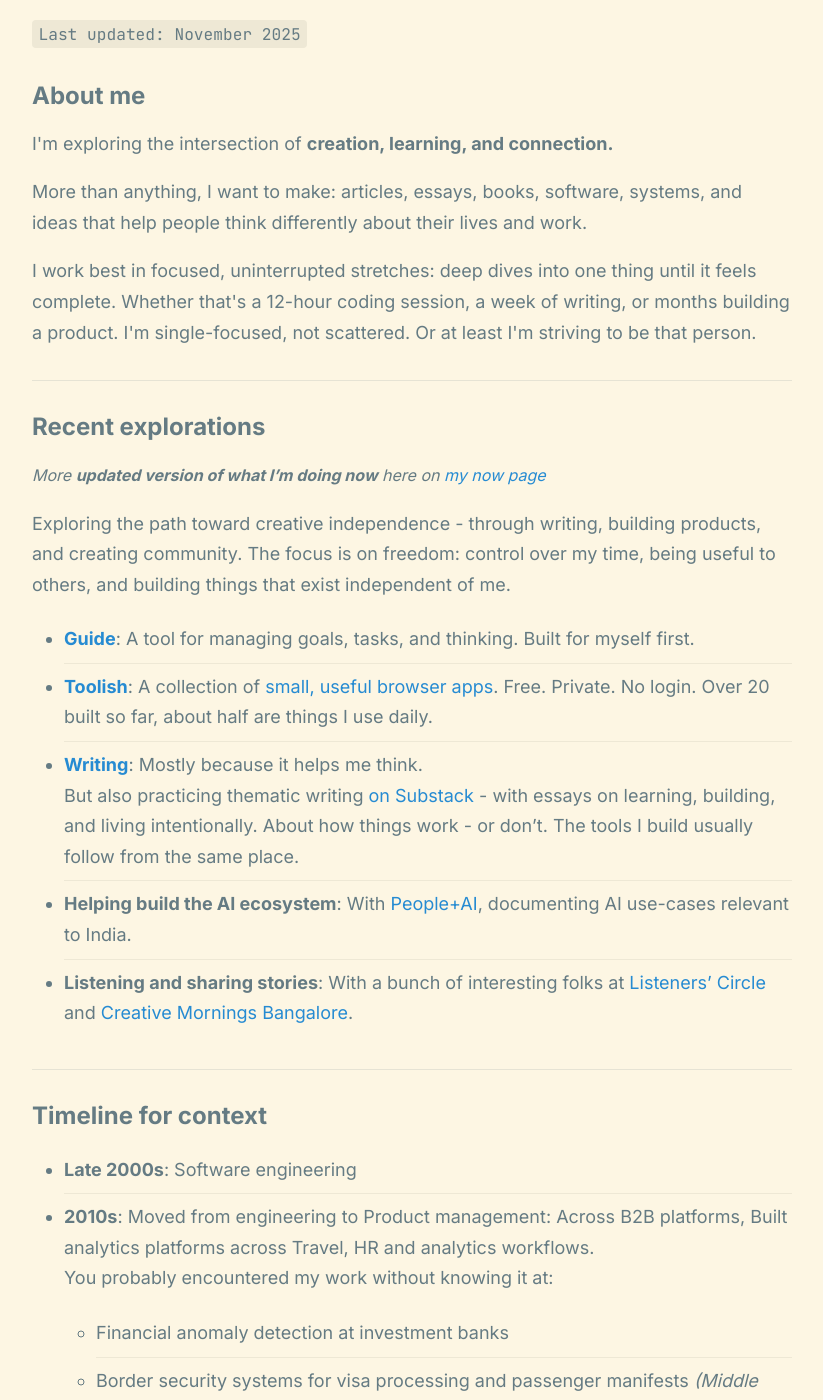
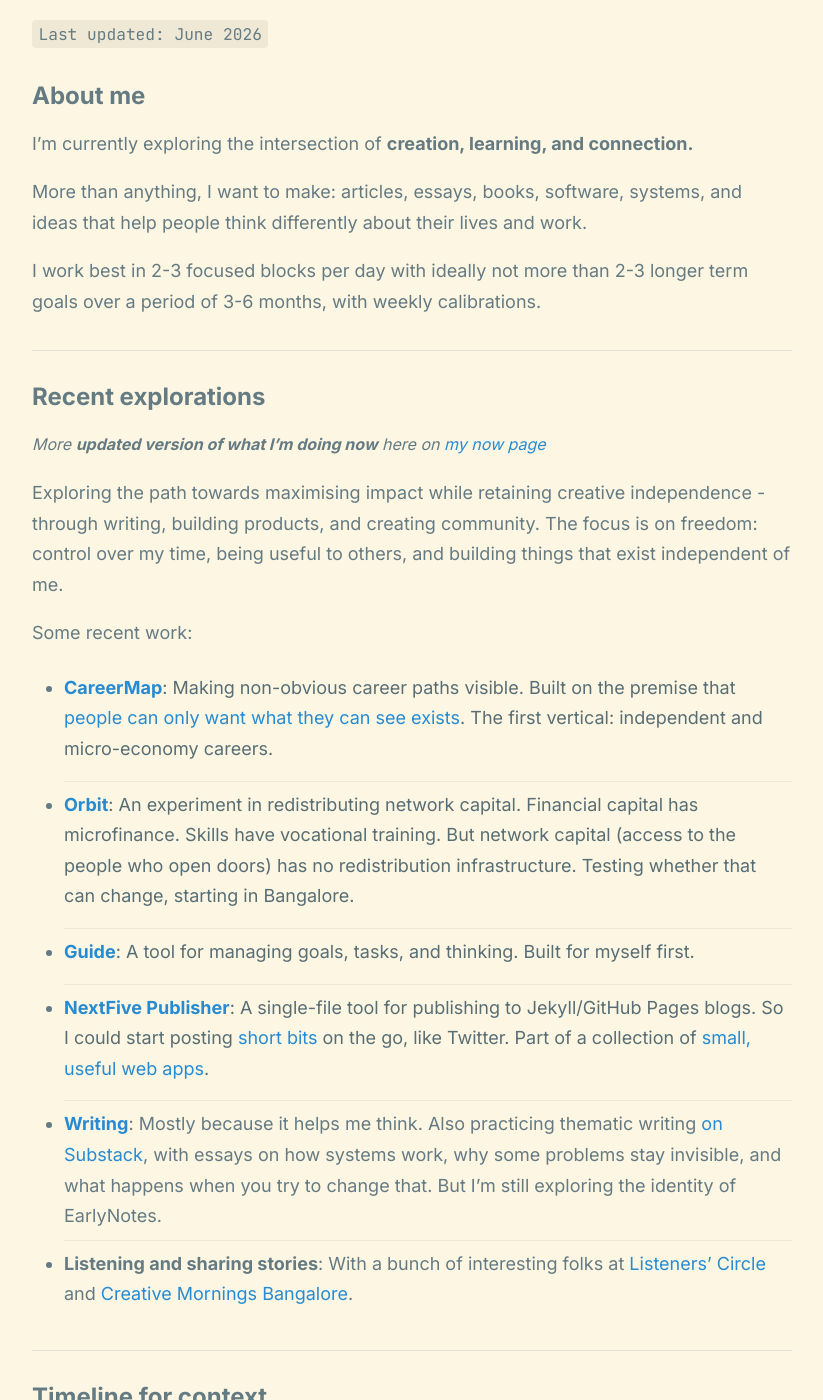
Before and after one commit to heyamitkmr/heyamitkmr.github.io, a Jekyll site: the page built from about.md, in a window 1280 px wide and 1400 px high, scrolled down 384 px. Shown: the whole window, without its empty margins (228-1051 px from the left). Built offline with Jekyll 4.4.1, drawn with Linux system fonts in a browser that asks for light colours; a script that is not in the unit is left out; some of the changed text lies outside the part shown.

Commit message:
About and Now updates

````diff
--- a/about.md
+++ b/about.md
@@ -8,12 +8,15 @@
 This is where I write about myself without needing it to be useful. Putting this here also makes it easier for me to copy and paste the following when asked. <br>
 <span style="font-size: 14px">_Credit for the note: [Sloane](https://www.sloanecrosley.com/consulting)_</span>
 
-```Last updated: November 2025```
+`Last updated: June 2026`
 
 ### **About me**
-<p>I'm exploring the intersection of <b>creation, learning, and connection.</b> </p>
-<p>More than anything, I want to make: articles, essays, books, software, systems, and ideas that help people think differently about their lives and work.</p>
-<p>I work best in focused, uninterrupted stretches: deep dives into one thing until it feels complete. Whether that's a 12-hour coding session, a week of writing, or months building a product. I'm single-focused, not scattered. Or at least I'm striving to be that person.</p>
+
+I'm currently exploring the intersection of **creation, learning, and connection.**
+
+More than anything, I want to make: articles, essays, books, software, systems, and ideas that help people think differently about their lives and work.
+
+I work best in 2-3 focused blocks per day with ideally not more than 2-3 longer term goals over a period of 3-6 months, with weekly calibrations.
 
 ---
 
@@ -21,12 +24,19 @@
 
 <span style="font-size: 16px">_More **updated version of what I'm doing now** here on [my now page](/now)_</span>
 
-Exploring the path toward creative independence - through writing, building products, and creating community. The focus is on freedom: control over my time, being useful to others, and building things that exist independent of me.
+Exploring the path towards maximising impact while retaining creative independence - through writing, building products, and creating community. The focus is on freedom: control over my time, being useful to others, and building things that exist independent of me.
 
-- **[Guide](https://blog.nextfive.in/guide/)**: A tool for managing goals, tasks, and thinking. Built for myself first.
-- **[Toolish](https://www.nextfive.in/chapter-4)**: A collection of [small, useful browser apps](https://blog.nextfive.in/products/). Free. Private. No login. Over 20 built so far, about half are things I use daily.
-- **[Writing](/writing)**: Mostly because it helps me think. <br>But also practicing thematic writing [on Substack](https://earlynotes.substack.com/) - with essays on learning, building, and living intentionally. About how things work - or don't. The tools I build usually follow from the same place.
-- **Helping build the AI ecosystem**: With [People+AI](https://pplus.ai/usecasegarden), documenting AI use-cases relevant to India.
+Some recent work:
+
+- **[CareerMap](https://careermap.nextfive.in/)**: Making non-obvious career paths visible. Built on the premise that [people can only want what they can see exists](https://nextfive.xyz/blog/2026/04/11/careermap.html). The first vertical: independent and micro-economy careers.
+
+- **[Orbit](https://nextfive.xyz/orbit)**: An experiment in redistributing network capital. Financial capital has microfinance. Skills have vocational training. But network capital (access to the people who open doors) has no redistribution infrastructure. Testing whether that can change, starting in Bangalore.
+
+- **[Guide](https://guide.nextfive.in/)**: A tool for managing goals, tasks, and thinking. Built for myself first.
+
+- **[NextFive Publisher](https://nextfive.xyz/projects/)**: A single-file tool for publishing to Jekyll/GitHub Pages blogs. So I could start posting [short bits](https://nextfive.xyz/bits/) on the go, like Twitter. Part of a collection of [small, useful web apps](https://blog.nextfive.in/products/).
+
+- **[Writing](https://nextfive.xyz/writing)**: Mostly because it helps me think. Also practicing thematic writing [on Substack](https://earlynotes.substack.com/), with essays on how systems work, why some problems stay invisible, and what happens when you try to change that. But I'm still exploring the identity of EarlyNotes.
 - **Listening and sharing stories**: With a bunch of interesting folks at [Listeners' Circle](https://www.meetup.com/listeners-circle-bangalore/) and [Creative Mornings Bangalore](https://www.creativemornings.com/cities/BLR).
 
 ---
@@ -34,25 +44,26 @@
 ### **Timeline for context**
 
 - **Late 2000s**: Software engineering
-- **2010s**: Moved from engineering to Product management: Across B2B platforms, Built analytics platforms across Travel, HR and analytics workflows.<br>
+- **2010s**: Moved from engineering to Product management: Across B2B platforms. Built analytics platforms across Travel, HR and analytics workflows.<br>
 You probably encountered my work without knowing it at:
-    - Financial anomaly detection at investment banks
-    - Border security systems for visa processing and passenger manifests _(Middle East, Southeast Asia, Australia)_
-    - Modern reporting for Human Capital Management _(17% chance your US-based company uses it)_
-    - NLP solutions for data de-duplication and survey analysis
-    - ServiceNow platform analytics _(if you've raised a support ticket at work, there's a good chance)_
+  * Financial anomaly detection at investment banks
+  * Border security systems for visa processing and passenger manifests _(Middle East, Southeast Asia, Australia)_
+  * Modern reporting for Human Capital Management *(17% chance your US-based company uses it)*
+  * NLP solutions for data de-duplication and survey analysis
+  * ServiceNow platform analytics *(if you've raised a support ticket at work, there's a good chance)*
 - **2025 - Now**: Deliberate exploration beyond full-time employment: Tinkering, building, writing. Testing ideas. Learning to earn without salary.
 
 ---
 
 ### **What I'm drawn to**
 
-* **People who stretch, strive, and grow.** I connect with curious folks exploring their own paths. Less interested in comfort-seeking.
-* **Storytelling and writing.** How to communicate ideas clearly. How narratives shape thinking.
-* **Making things.** Articles, essays, software, systems, ideas that help people think differently. But especially tools that help people be more organized and intentional.
-* **Serendipity and novel experiences.** Meeting interesting people. Traveling. Conversations that shift perspective.
-* **Systems thinking.** Creating structures - whether in apps, communities, or workflows - that make things work better.
-* **Photography.** I'm currently interested in interplay of contrasts - of subjects, themes, colors, light and more. Gravitating towards slice-of-life frames these days. I've been shooting seriously for years. My work is at [Flickr](https://www.flickr.com/photos/proxygeek/).
+- **People who stretch, strive, and grow.** I connect with curious folks exploring their own paths.
+- **Storytelling and writing.** How to communicate ideas clearly. How narratives shape thinking.
+- **Making things.** Articles, essays, software, systems, ideas that help people think differently. But especially tools that help people navigate complexity and make better decisions.
+- **Serendipity and novel experiences.** Meeting interesting people. Traveling. Conversations that shift perspective.
+- **Systems thinking.** Creating structures - whether in apps, communities, or workflows — that make things work better.
+
+- **Photography.** I'm always interested in the interplay of contrasts - of subjects, themes, colors, light. Gravitating towards slice-of-life frames. My work is at [Flickr](https://www.flickr.com/photos/proxygeek/).
 
 <a data-flickr-embed="true" href="https://www.flickr.com/photos/proxygeek/27622262437/" title="20180505-DSC_3361.jpg"><img src="https://live.staticflickr.com/1745/27622262437_d9d213565b_t.jpg" width="100" height="66" alt="20180505-DSC_3361.jpg"/></a><script async src="//embedr.flickr.com/assets/client-code.js" charset="utf-8"></script>
 <a data-flickr-embed="true" href="https://www.flickr.com/photos/proxygeek/39673705112/" title=":)"><img src="https://live.staticflickr.com/4718/39673705112_d2ab3cbeff_t.jpg" width="100" height="66" alt=":)"/></a><script async src="//embedr.flickr.com/assets/client-code.js" charset="utf-8"></script>
@@ -67,7 +78,6 @@
 
 ### **How I Work**
 
-<p>I'm a minimalist with my time, attention, and tools. I use what works: simple text editors, open-source tools, distraction-free environments. I avoid dependency on platforms or companies that don't align with my long-term interests.</p>
 <p>I prefer <b>one-on-one conversations</b> over group hangouts. Quality over quantity of connection.</p>
 <p>I'm deliberate about my choices. I don't believe in "I can't help the way I am." Life is something you design, not something that happens to you.</p>
 <p>I hate wasting time. Hours matter. I imagine my time as valuable - worth protecting - and ask myself what's worth that investment. Though I often feel like I make wrong choices. But I have also noticed a tendency to judge myself harshly. I'm working on both. </p>
@@ -75,6 +85,7 @@
 ---
 
 ### **What matters to me**
+
 - **Autonomy**: Control over my time and what I work on.
 - **Usefulness**: My work should help people in some immediate, real way.
 - **Durability**: Creating things that outlast me. Writing, software, ideas that stand independent of my presence.
@@ -82,28 +93,20 @@
 - **Genuine connection**: Real conversations with people doing interesting things.
 
 ### **What doesn't matter**
+
 - Money as a metric of success _(i.e. beyond financial freedom to choose my work and occasional indulgences)_.
 - Fitting in or following the expected path.
 
 ---
 
 ### **Life philosophy**
-<p>I'm skeptical of fixed beliefs - the opposite of what I believe is probably also true. But I live by a few consistent principles:</p>
+<p>I'm skeptical of fixed beliefs - the opposite of what I believe is probably also true. But currently trying to be more aligned with these principles:</p>
+
 - **Action over planning.** Move fast from thinking to doing. You discover what matters by trying. Something I've struggled with. Getting better.
 - **Focus.** Say no ruthlessly. Protect time for what matters. Working on this.
 - **Iterative improvement.** Done is better than perfect. Iterate toward better.
 - **Be useful.** Help people. Make things people need.
-- **[Dailyish](https://earlynotes.substack.com/p/showing-up-dailyish) is consistent.** You don't need perfection. 3-4 times a week is real consistency.
-
----
-
-### **Currently exploring**
-
-**Resetting relationship with money.**  Learning to create work people actually want to pay for. Unlearning the salary mindset.
-
-**Public living room concept.** No-hustle spaces where people gather around ideas. Still forming. Looking for the right people in Bangalore. [Let's talk](#lets-talk) if that interests you too.
-
-**Public storytelling.** TEDx talks, essays, reaching people beyond my immediate circle.
+- **[Dailyish](https://earlynotes.substack.com/p/showing-up-dailyish) is consistent.** You don't need perfection. 3-4 times a week is consistent enough.
 
 ---
 
@@ -115,7 +118,7 @@
 
 **Narratives.** How stories shape thinking and decisions.
 
-**Running.** Recently did 21km in 2 hours 17 minutes. Nothing record-breaking. But mine. [Read about it](https://world.hey.com/akumar/showing-up-dailyish-0568c517).
+**Running.** Have gotten past 21km mark in 2 hours 15 minutes a few times now. Nothing record-breaking. But mine. [Read about it](https://world.hey.com/akumar/showing-up-dailyish-0568c517).
 
 ---
 
@@ -125,12 +128,13 @@
 So for me it's more about _"What can I build or write that matters to me and helps others?"_<br>
 I'm taking my time with that.
 
+[More here](https://www.nextfive.xyz/now)
+
 ---
 
 ### **Let's talk**
 
-**Questions? Thoughts? Coffee?**
-Just reach out. I always love a good conversation.
+**Questions? Thoughts? Coffee?** Just reach out. I always love a good conversation.
 
 **Email**:  <img src="/assets/images/ref/contact.svg" style="vertical-align: text-bottom; margin: 0; display: inline; box-shadow: none;" width="250" /> <br>
 **Schedule time**: [cal.com/amitkumar](https://cal.com/amitkumar)
--- /dev/null
+++ b/archive/now20260401.md
@@ -0,0 +1,67 @@
+---
+layout: default
+title: "What am I doing Now"
+permalink: /now/
+---
+Basically what I'm focused on at this point in my life. <br><span style="font-size: 14px">_Inspired by [https://nownownow.com/about](https://nownownow.com/about)_ </span>
+<br><br>
+```Last updated: March 2026```
+
+
+## How have I been?
+
+Q1 coming to an end. Last 1 month have been busy with 1 project or another. In a good way that comes from juggling 3-4 fun things at a time.
+
+In that sense - I realised that _**I am actually closer to the goal of an ideal life that I had imagined for myself couple of years back.**_ Scales differ. Not really attending mega-conferences yet. Neither heading out to Bali with like-minded friends to just "chill". But I _have_ been travelling. And writing. And [having fun](/bits/2026/03/10/unused-brain.html) with [projects](/bits/2026/03/22/nextfive-publisher-is-now-live.html) at [different stages of completion](/bits/2026/03/15/public-living-room.html). Meeting new people, having fun experiences and good conversations.
+
+March has been good. I needed the change of pace these last 3 weeks.
+
+Two things are absorbing most of my builder energy. One is a tool for making the career landscape actually visible. Not like job boards or LinkedIn's _blech!_ feed. But closer to a map of the full terrain. The other is the Public Living Room experiment - a drop-in space for makers and thinkers, no agenda, just interesting people and ideas. Face to face. Outreach is underway. An urban historian and architect I met recently has become an unexpected collaborator-adjacent person in this.
+
+Running is back on schedule. Getting better with spoken Kannada. Writing has taken a back-seat.
+
+Still in Bangalore. Still finding it generative.
+
+<a name="picasa"></a>
+_P.S:_ _Oh...and one more thing: Had fun running [Picasa](https://picasa.google.com/) using [Bottles](https://usebottles.com/) :)_
+<p align="center">
+  <img src="/assets/images/bits/snapseed_test_picasa.jpg" width="1200"> <br>
+  <span style="font-size: 14px;"><i>Picasa was a lovely software which, among other things, allowed you to create stacks like these.</i></span>
+</p>
+<br>
+
+### The big three:
+
+1. **Writing the book has taken a backseat. (Earlier deadline was: June 2026)**
+  - Been practically absent from [Substack](https://earlynotes.substack.com/)";
+  - Moved away from [my Hey blog](https://world.hey.com/akumar) for good, having migrated everything here at [nextfive.xyz](http://new.nextfive.xyz/)
+  - Still planning to self-publish via KDP / Pothi; Earlier dealine of June 2026 no longer seems doable, unless I take it as just a task to complete
+
+2. **Learning to earn without a salary** (my version of financial independence)
+  - Also stalled: Experimenting with different income streams through process / automation consulting for NGOs and small schools. Lack of outreach after the couple of lukewarm responses.
+  - Exploring real-estate investment opportunities has been more time intensive than they should be. Going slow. Will continue till April 2026.
+
+3. And the initial leg-work on **systems for people to expand what they can become**. The community building around Public Living Room concept - connecting interesting people around ideas and projects - will be part of these systems. Hopefully I'll have more to share on this one in coming weeks.
+
+---
+
+### **Recently read:**
+1. **[The Almanack of Naval Ravikant](https://www.navalmanack.com/)** compiled by Eric Jorgenson: Found myself arguing with almost every 3rd page of the book and agreeing with some point every other 4th page. Quite engaging and thought provoking, especially if you are in a certain frame of mind.
+
+2. **[Thank you for Arguing](https://www.goodreads.com/book/show/151751.Thank_You_for_Arguing)** by Jay Heinrichs: The author's general tone started grating on me a bit after a couple of chapters. But not enough to prevent me from finishing. And good reminders on what makes for good persuasive cases beyond logic - like Pathos and Ethos. That is - the emotions and your own personality as perceived by your audience. Decent read.
+<span style="display: block; text-align: right; font-size: 14px; font-weight: bold; font-style: italic;">
+    (Here's some other stuff <a href="/read" target="_blank" style="font-size: inherit; font-weight: inherit; font-style: inherit;color: var(--nav-link-color);"> I have read </a>)
+</span>
+
+### **And watched:**
+1. **[Drive Away Dolls](https://en.wikipedia.org/wiki/Drive-Away_Dolls)**: Continuing on my journey with Ethan Coen / Tricia Cooke trilogy. Expectedly bizzare sequences and funny. The one scene with Matt Damon for example...
+
+![](/assets/images/bits/drive_away_dolls.png)
+
+2. **[Dhurandhar](https://en.wikipedia.org/wiki/Dhurandhar)**: A surprisingly well made Bollywood action flick with gritty action sequences and did not feel as long as it is. Also, plenty of dog-whistles - like framing things as _"Hindus vs Pakistan"_. The framing of _"prev-govts-corrupt-current-govt-strong"_ is done smoothly :P Despite all these though, pretty different movie. Soundtracks are nice too.
+
+Also _**Send Help**_ and _**Zootopia - 2**_
+
+<span style="display: block; text-align: right; font-size: 14px; font-weight: bold; font-style: italic;">
+    (Here's some other stuff <a href="/watched" target="_blank" style="font-size: inherit; font-weight: inherit; font-style: inherit; color: var(--nav-link-color);"> I have watched </a>)
+</span>
--- a/now.md
+++ b/now.md
@@ -5,47 +5,52 @@
 ---
 Basically what I'm focused on at this point in my life. <br><span style="font-size: 14px">_Inspired by [https://nownownow.com/about](https://nownownow.com/about)_ </span>
 <br><br>
-```Last updated: March 2026```
+```Last updated: June 2026```
 
 
 ## How have I been?
 
-Q1 coming to an end. Last 1 month have been busy with 1 project or another. In a good way that comes from juggling 3-4 fun things at a time.
+Midyear. Things have moved faster than I expected at the start of Q2. Two projects that were ideas in Q1 now have working prototypes, public pages, and some real conversations happening around them. The work feels more directional than it did a few months ago. Happy that it's more in "testing specific hypotheses" phase than "thinking of this idea" phase.
 
-In that sense - I realised that _**I am actually closer to the goal of an ideal life that I had imagined for myself couple of years back.**_ Scales differ. Not really attending mega-conferences yet. Neither heading out to Bali with like-minded friends to just "chill". But I _have_ been travelling. And writing. And [having fun](/bits/2026/03/10/unused-brain.html) with [projects](/bits/2026/03/22/nextfive-publisher-is-now-live.html) at [different stages of completion](/bits/2026/03/15/public-living-room.html). Meeting new people, having fun experiences and good conversations.
-
-March has been good. I needed the change of pace these last 3 weeks.
-
-Two things are absorbing most of my builder energy. One is a tool for making the career landscape actually visible. Not like job boards or LinkedIn's _blech!_ feed. But closer to a map of the full terrain. The other is the Public Living Room experiment - a drop-in space for makers and thinkers, no agenda, just interesting people and ideas. Face to face. Outreach is underway. An urban historian and architect I met recently has become an unexpected collaborator-adjacent person in this.
-
-Running is back on schedule. Getting better with spoken Kannada. Writing has taken a back-seat.
-
+Still juggling 3-4 things. But related.
 Still in Bangalore. Still finding it generative.
 
-<a name="picasa"></a>
-_P.S:_ _Oh...and one more thing: Had fun running [Picasa](https://picasa.google.com/) using [Bottles](https://usebottles.com/) :)_
-<p align="center">
-  <img src="/assets/images/bits/snapseed_test_picasa.jpg" width="1200"> <br>
-  <span style="font-size: 14px;"><i>Picasa was a lovely software which, among other things, allowed you to create stacks like these.</i></span>
-</p>
-<br>
+---
 
 ### The big three:
 
-1. **Writing the book has taken a backseat. (Earlier deadline was: June 2026)**
-  - Been practically absent from [Substack](https://earlynotes.substack.com/)";
-  - Moved away from [my Hey blog](https://world.hey.com/akumar) for good, having migrated everything here at [nextfive.xyz](http://new.nextfive.xyz/)
-  - Still planning to self-publish via KDP / Pothi; Earlier dealine of June 2026 no longer seems doable, unless I take it as just a task to complete
+1. **CareerMap + Orbit**
 
-2. **Learning to earn without a salary** (my version of financial independence)
-  - Also stalled: Experimenting with different income streams through process / automation consulting for NGOs and small schools. Lack of outreach after the couple of lukewarm responses.
-  - Exploring real-estate investment opportunities has been more time intensive than they should be. Going slow. Will continue till April 2026.
+   CareerMap is about surfacing non-traditional careers and paths to them. [V1 is live](https://careermap.nextfive.in) now and a bunch of new updates planned soon.
 
-3. And the initial leg-work on **systems for people to expand what they can become**. The community building around Public Living Room concept - connecting interesting people around ideas and projects - will be part of these systems. Hopefully I'll have more to share on this one in coming weeks.
+   Orbit is the companion experiment: network capital has no redistribution infrastructure. Financial capital has microfinance, skills have vocational training, but access to the right people remains deeply unequal. Testing whether that can change, starting small in Bangalore. More at [nextfive.xyz/orbit](https://nextfive.xyz/orbit).
+
+2. **Writing is quieter in general over last 2 months**
+
+   EarlyNotes on Substack is quiet. The book is formally shelved for now. Not abandoned entirely -  just being honest with myself that it's not where I'm finding the energy.
+
+   But planning more essays as proof-of-work for the ideas: "You Can't Want What You Can't See" was one such piece, written alongside building CareerMap.
+
+3. **Finding the right next thing**
+
+   The sabbatical is producing ideas, tools, and conversations. Learning more and more about AI Safety and AI agents. Good momentum.
+
+---
+
+### **Running, Kannada, and the rest**
+
+Trying to get started with running after a 2 months break.
+
+Kannada is actually starting to click in real conversation. But progress and practice has stalled. Need to resume.
+
+Photography intermittently. Always. Did a photo-walk this month after what seems like years!
 
 ---
 
 ### **Recently read:**
+
+`[Not updated since March: But currently enjoying Asterix]`
+
 1. **[The Almanack of Naval Ravikant](https://www.navalmanack.com/)** compiled by Eric Jorgenson: Found myself arguing with almost every 3rd page of the book and agreeing with some point every other 4th page. Quite engaging and thought provoking, especially if you are in a certain frame of mind.
 
 2. **[Thank you for Arguing](https://www.goodreads.com/book/show/151751.Thank_You_for_Arguing)** by Jay Heinrichs: The author's general tone started grating on me a bit after a couple of chapters. But not enough to prevent me from finishing. And good reminders on what makes for good persuasive cases beyond logic - like Pathos and Ethos. That is - the emotions and your own personality as perceived by your audience. Decent read.
@@ -54,6 +59,9 @@
 </span>
 
 ### **And watched:**
+
+`[Not updated since March: But currently enjoying Asterix]`
+
 1. **[Drive Away Dolls](https://en.wikipedia.org/wiki/Drive-Away_Dolls)**: Continuing on my journey with Ethan Coen / Tricia Cooke trilogy. Expectedly bizzare sequences and funny. The one scene with Matt Damon for example...
 
 ![](/assets/images/bits/drive_away_dolls.png)
````
